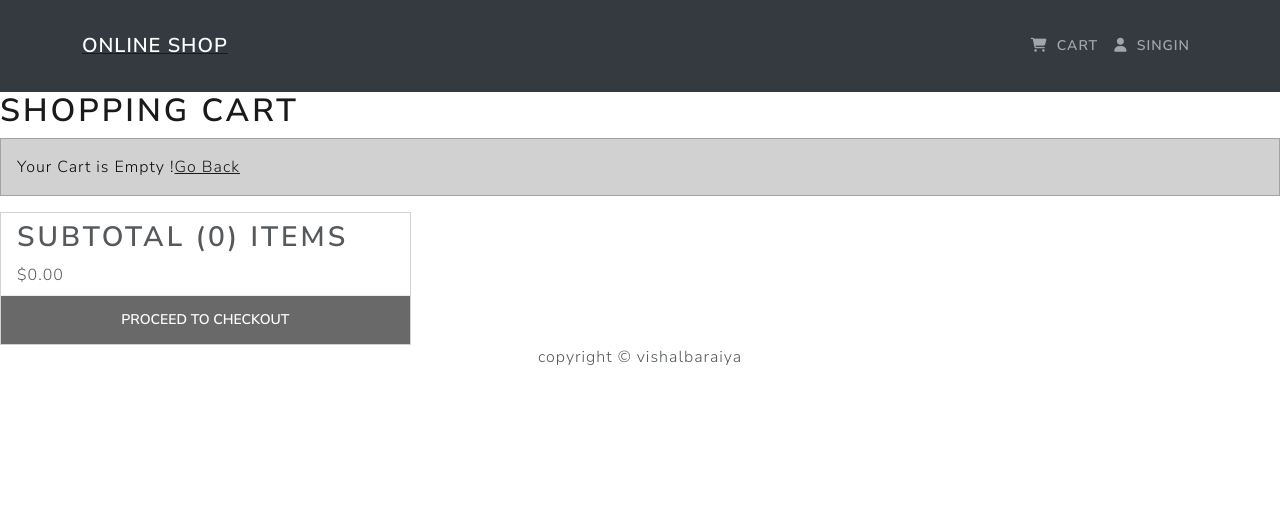
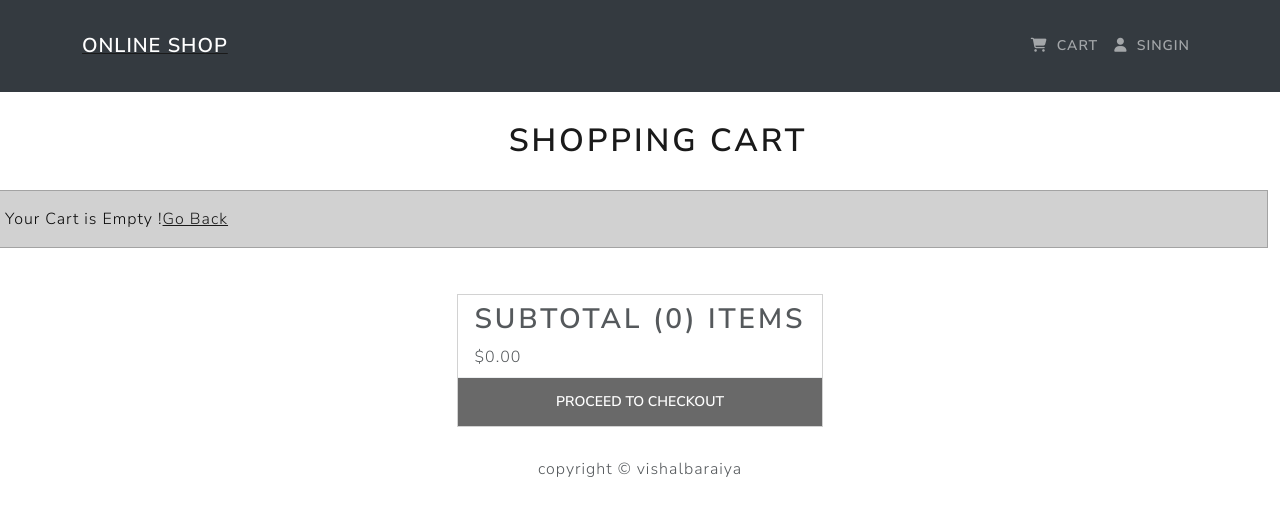
Before and after one commit to baraiya9723/Amazon_clone, a React (Create React App) app in the folder frontend/: page /cart in a window 1280 px wide. Shown: the top 516 px of the page. Built offline with nearby package versions, Linux system fonts and the light colour scheme.

Commit message:
add css in cart section

```diff
--- a/frontend/src/screens/Cartscreen.jsx
+++ b/frontend/src/screens/Cartscreen.jsx
@@ -36,18 +36,18 @@ const CartScreen = () => {
   };
   return (
     <>
-      <Row style={{display:'flex',flexDirection:'column',justifyContent:'center'}}>
-        <Col >
-          <h1>Shopping Cart</h1>
+      <Row >
+        <Row  >
+          <h1 style={{display:'flex',justifyContent:'center ', margin:'30px'}}>Shopping Cart</h1>
           {cartItems?.length === 0 ? (
             <Message>
               Your Cart is Empty !<Link to="/">Go Back</Link>
             </Message>
           ) : (
-            <ListGroup variant="flush">
+            <ListGroup variant="flush" style={{border:'1px solid black'}}>
               {cartItems?.map((item) => (
                 <ListGroupItem>
-                  <Row>
+                  <Row style={{display:'flex',justifyContent:'center',}}>
                     <Col md={2}>
                       <Image src={item.image} alt={item.name} fluid rounded />
                     </Col>
@@ -87,8 +87,10 @@ const CartScreen = () => {
               ))}
             </ListGroup>
           )}
-        </Col>
-        <Col md={4}>
+        </Row>
+
+      </Row>
+      <Col  style={{display:'flex',justifyContent:'center',margin:'30px'}} >
           <Card>
             <ListGroup variant="flush">
               <ListGroupItem>
@@ -112,7 +114,6 @@ const CartScreen = () => {
             </ListGroup>
           </Card>
         </Col>
-      </Row>
     </>
   );
 };
```
